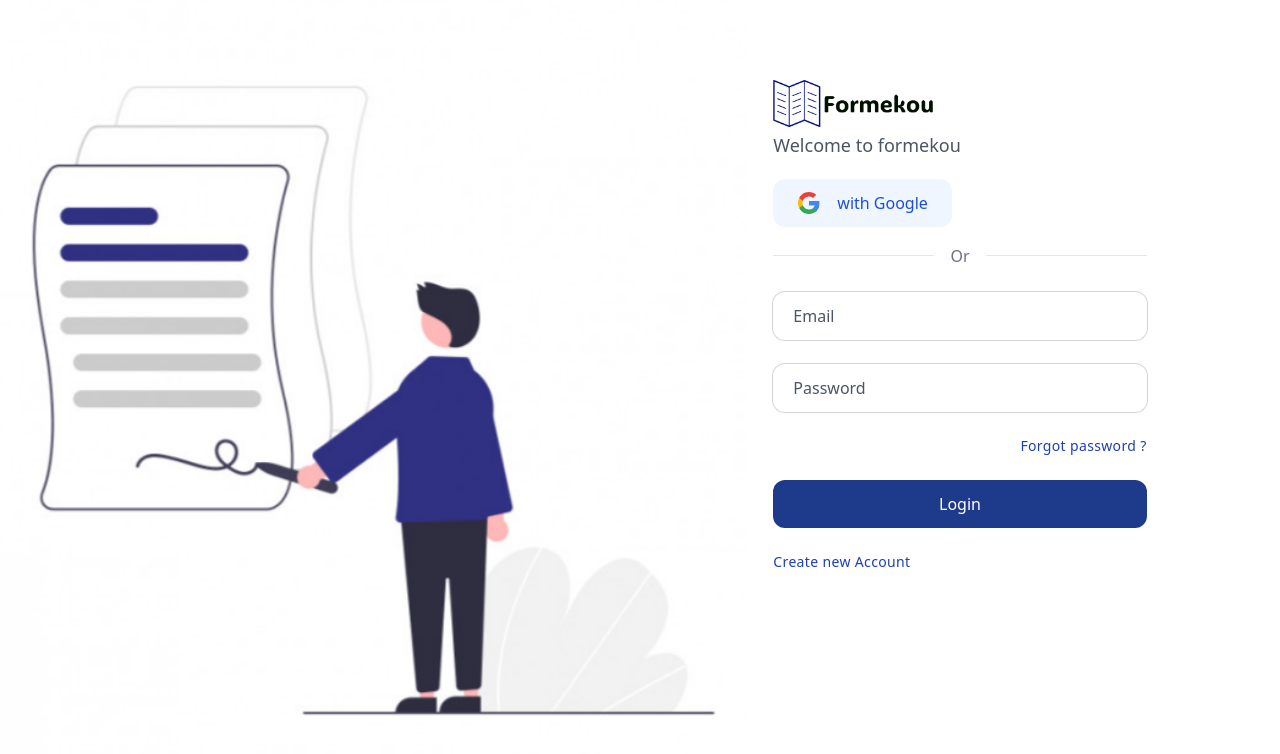
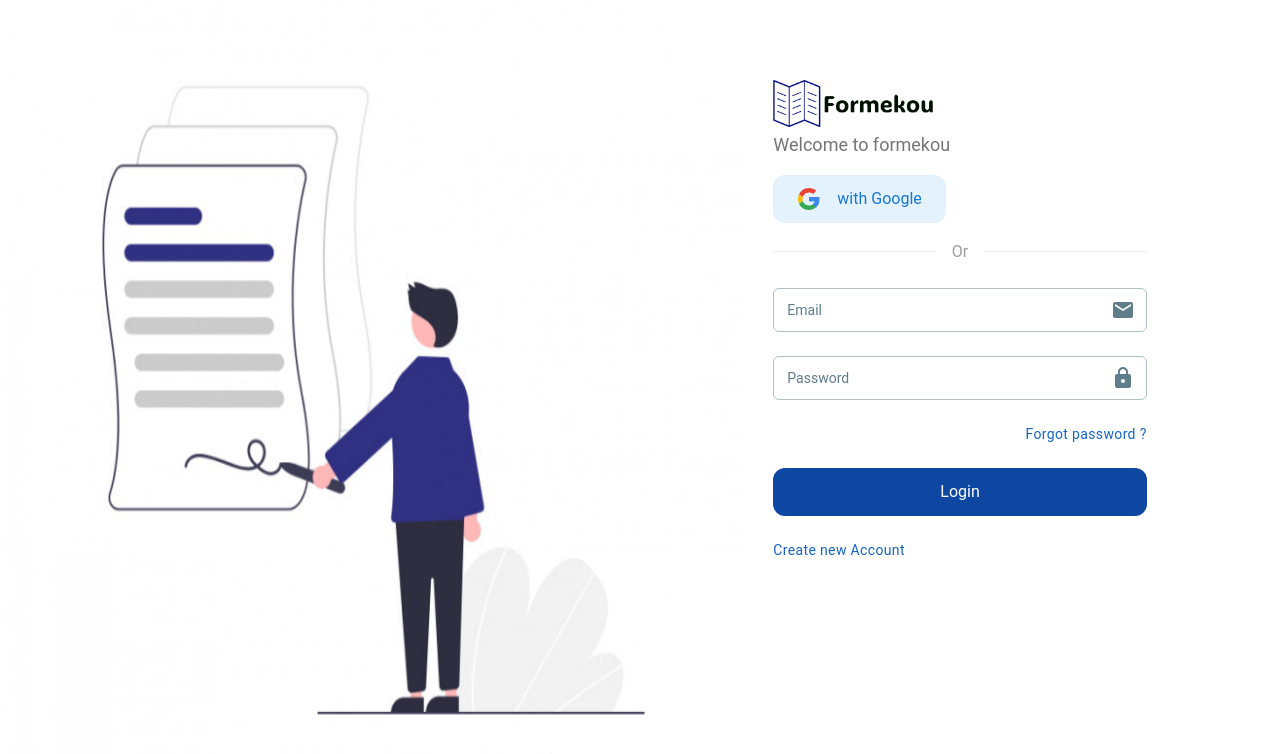
Before and after one commit to formekou-app/formekou-ui, a React (Vite) app: page / in a window 1280 px wide. Shown: the top 754 px of the page. Built offline with nearby package versions, Linux system fonts and the light colour scheme; no server answers.

Commit message:
chore: configure tailwind

```diff
--- a/src/index.css
+++ b/src/index.css
@@ -3,6 +3,7 @@
 @tailwind components;
 @tailwind utilities;
 
+@layer components {
   .base-input {
     @apply w-full py-3 px-5 ring-1 ring-gray-300 rounded-xl placeholder-gray-600 bg-transparent transition disabled:ring-gray-200 disabled:bg-gray-100 disabled:placeholder-gray-400 invalid:ring-red-400 focus:invalid:outline-none;
   }
@@ -16,7 +17,7 @@
   }
 
   .main-btn {
-  @apply text-white bg-blue-900 hover:bg-sky-600 focus:bg-sky-600 active:bg-sky-800;
+    @apply text-white bg-blue-900 hover:bg-blue-600 focus:bg-blue-600 active:bg-blue-800;
   }
 
   .nf-container {
@@ -28,9 +29,10 @@
   }
 
   .lp-background {
-  @apply fixed inset-0 z-50 flex items-center justify-center bg-black bg-opacity-50;
+    @apply fixed inset-0 z-50 flex items-center justify-center;
   }
 
   .lp-resp {
     @apply text-center flex flex-col items-center;
   }
+}
--- a/src/pages/login/Login.jsx
+++ b/src/pages/login/Login.jsx
@@ -18,7 +18,7 @@
   return (
     <main className="2xl:container h-screen m-auto">
       <img
-        className="fixed inset-0 w-7/12 hidden lg:block h-full object-cover"
+        className="fixed inset-0 w-7/12 hidden lg:block h-full"
         src={imageLogin}
       />
       <div className="relative h-full ml-auto lg:w-6/12">
@@ -26,16 +26,14 @@
           <a href="#">
             <img src={formekouLogo} className="w-40" alt="formekou logo" />
           </a>
-          <p className="text-lg text-gray-600 mt-1"> Welcome to formekou </p>
-          <div className="mt-5 flex gap-6 items-center">
+          <p className="text-gray-600 text-lg mt-1"> Welcome to formekou </p>
           <button
-              className="base-btn bg-blue-50 hover:bg-blue-100 focus:bg-blue-100 active:bg-blue-200"
+            className="transition py-3 px-6 mt-4 rounded-xl flex gap-4 justify-center bg-blue-50 hover:bg-blue-100 focus:bg-blue-100 active:bg-blue-200"
             onClick={loginWithGoogle}
           >
             <img src={googleIcon} className="w-6 block" />
             <span className="text-blue-700"> with Google </span>
           </button>
-          </div>
           <div role="hidden" className="mt-7 border-t">
             <span className="block w-max mx-auto -mt-3 px-4 text-center text-gray-500 bg-white">
               Or
--- a/src/pages/login/ManualLoginForm.jsx
+++ b/src/pages/login/ManualLoginForm.jsx
@@ -1,7 +1,11 @@
 import { useState } from "react";
 import { useForm } from "react-hook-form";
+import { Input } from "@material-tailwind/react";
+import { Email, Lock, Person } from "@mui/icons-material";
+
 import { useAuth } from "../../security/hooks";
 import { postSignup } from "../../security/authProvider";
+import { Link } from "react-router-dom";
 
 export function ManualLoginForm() {
   const [isCreate, setIsCreate] = useState(false);
@@ -30,43 +34,47 @@
       className="space-y-6 py-6"
       onSubmit={handleSubmit(loginManually)}
     >
-      <input
+      <Input
         type="email"
-        placeholder="Email"
-        className="base-input"
+        name="Email"
+        label="Email"
+        size="lg"
+        icon={<Email />}
         {...register("email")}
       />
-      <input
+      <Input
         type="password"
-        placeholder="Password"
-        className="base-input"
+        label="Password"
+        size="lg"
+        icon={<Lock />}
         {...register("password")}
       />
       {isCreate ? (
-        <input
+        <Input
+          icon={<Person />}
           type="text"
-          placeholder="LastName"
-          className="base-input"
+          size="lg"
+          label="Lastname"
           {...register("lastName")}
         />
       ) : (
-        <a
-          href="#"
+        <Link
+          to={"#"}
           className="text-end block text-sm tracking-wide text-blue-800"
         >
           Forgot password ?
-        </a>
+        </Link>
       )}
       <button className="base-btn main-btn w-full">
         {isCreate ? "Create Account" : "Login"}
       </button>
-      <a
+      <Link
         href="#"
         className="block text-sm tracking-wide text-blue-800"
         onClick={() => setIsCreate((prev) => !prev)}
       >
         {isCreate ? "Already have an account" : "Create new Account"}
-      </a>
+      </Link>
     </form>
   );
 }
--- a/src/security/hooks/useAuth.js
+++ b/src/security/hooks/useAuth.js
@@ -1,8 +1,9 @@
 import { useContext } from "react";
+import { useNavigate } from "react-router-dom";
+
 import { AuthContext } from "../../context";
 import authFirebase from "../authFirebase";
 import { getWhoAmi } from "../authProvider";
-import { useNavigate } from "react-router-dom";
 
 export function useAuth() {
   const { user, setUser } = useContext(AuthContext);
--- a/tailwind.config.js
+++ b/tailwind.config.js
@@ -1,8 +1,10 @@
 /** @type {import('tailwindcss').Config} */
-export default {
+import withMT from "@material-tailwind/react/utils/withMT";
+
+export default withMT({
   content: ["./index.html", "./src/**/*.{js,ts,jsx,tsx}"],
   theme: {
     extend: {},
   },
   plugins: [],
-};
+});
```
Lines whose indentation alone changed are shown as unchanged.
